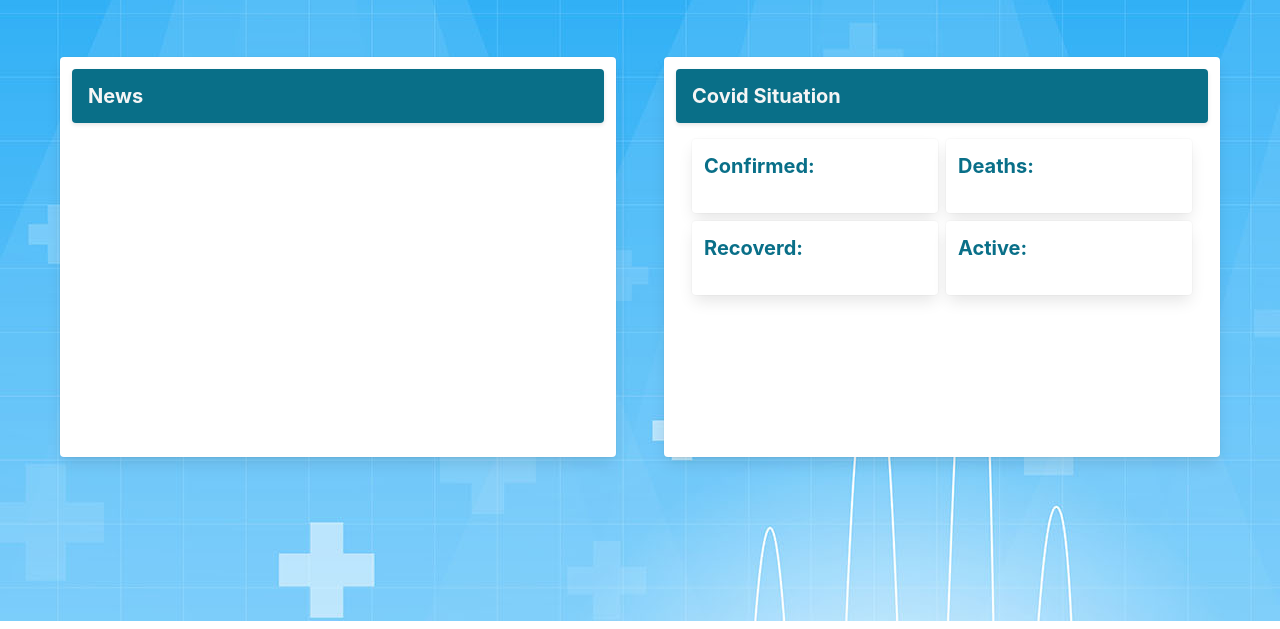
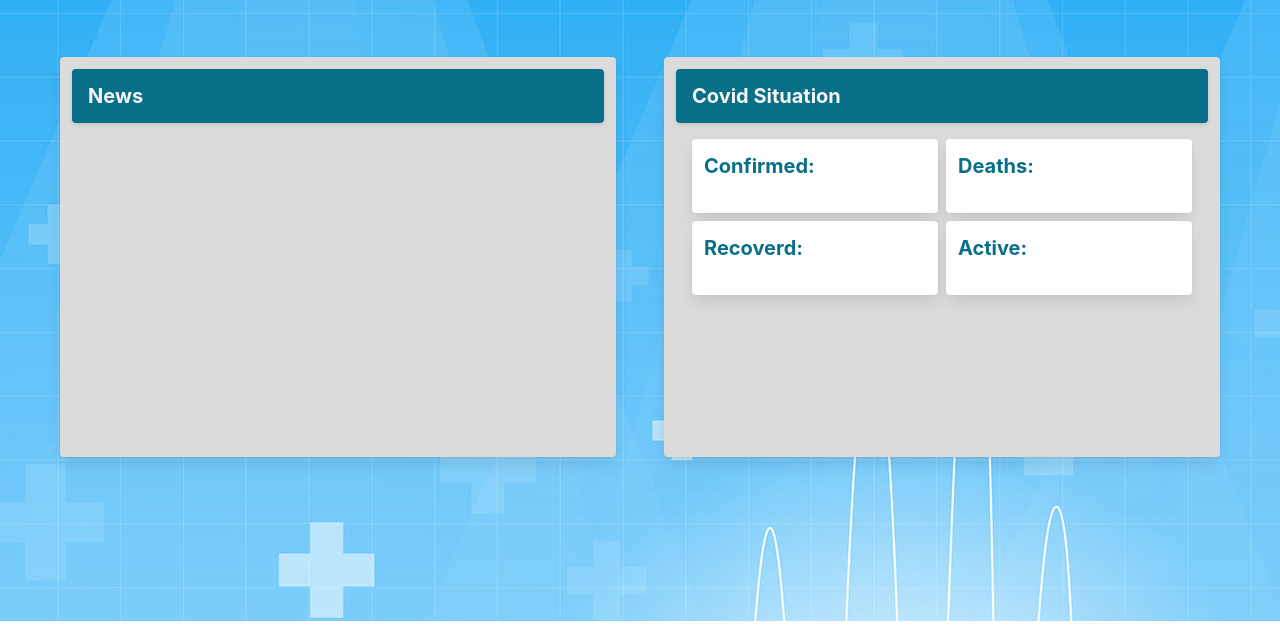
Before and after one commit to venturecarbajal/project_one, a plain HTML site: page develop/main.html in a window 1280 px wide. Shown: the part 171-800 px from the top of the page. Drawn offline with nearby package versions, Linux system fonts and the light colour scheme; no server answers.

Commit message:
changed background color for cards

```diff
--- a/develop/main.html
+++ b/develop/main.html
@@ -28,7 +28,7 @@
       </div>
 
       <div class="columns is-full pt-6 px-6">
-        <div id="covidNews" class="column card mx-5">
+        <div id="covidNews" class="column card mx-5 has-background-grey-lighter">
           <header class="card-header health-bg card">
             <p class="card-header-title is-size-5 has-text-light">
               <b>News</b>
@@ -37,7 +37,7 @@
           <div class="div" id="news-card"></div>
         </div>
 
-        <div id="covidSituation" class="column card mx-5">
+        <div id="covidSituation" class="column card mx-5 has-background-grey-lighter">
           <header class="card-header health-bg card">
             <p class="card-header-title is-size-5 has-text-light">
               <b>Covid Situation</b>
```
